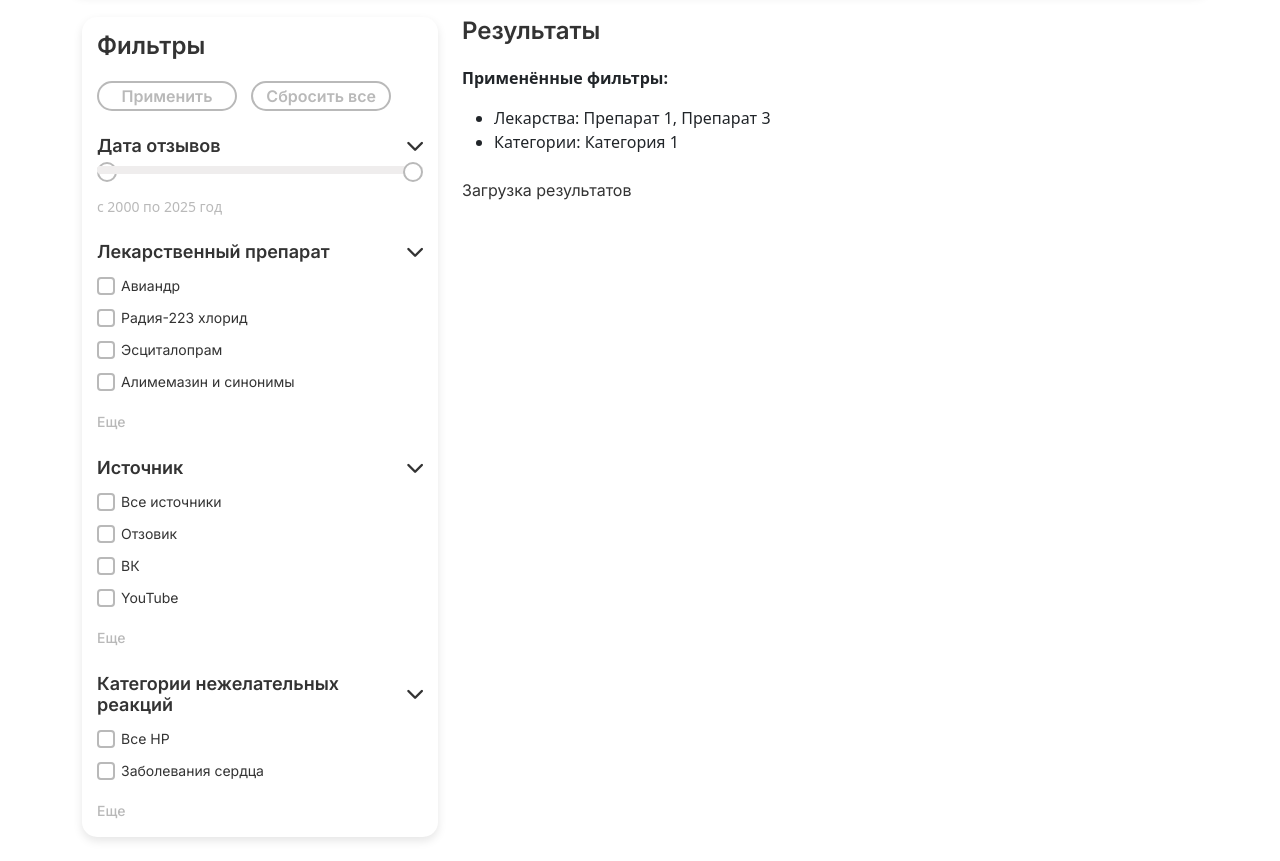
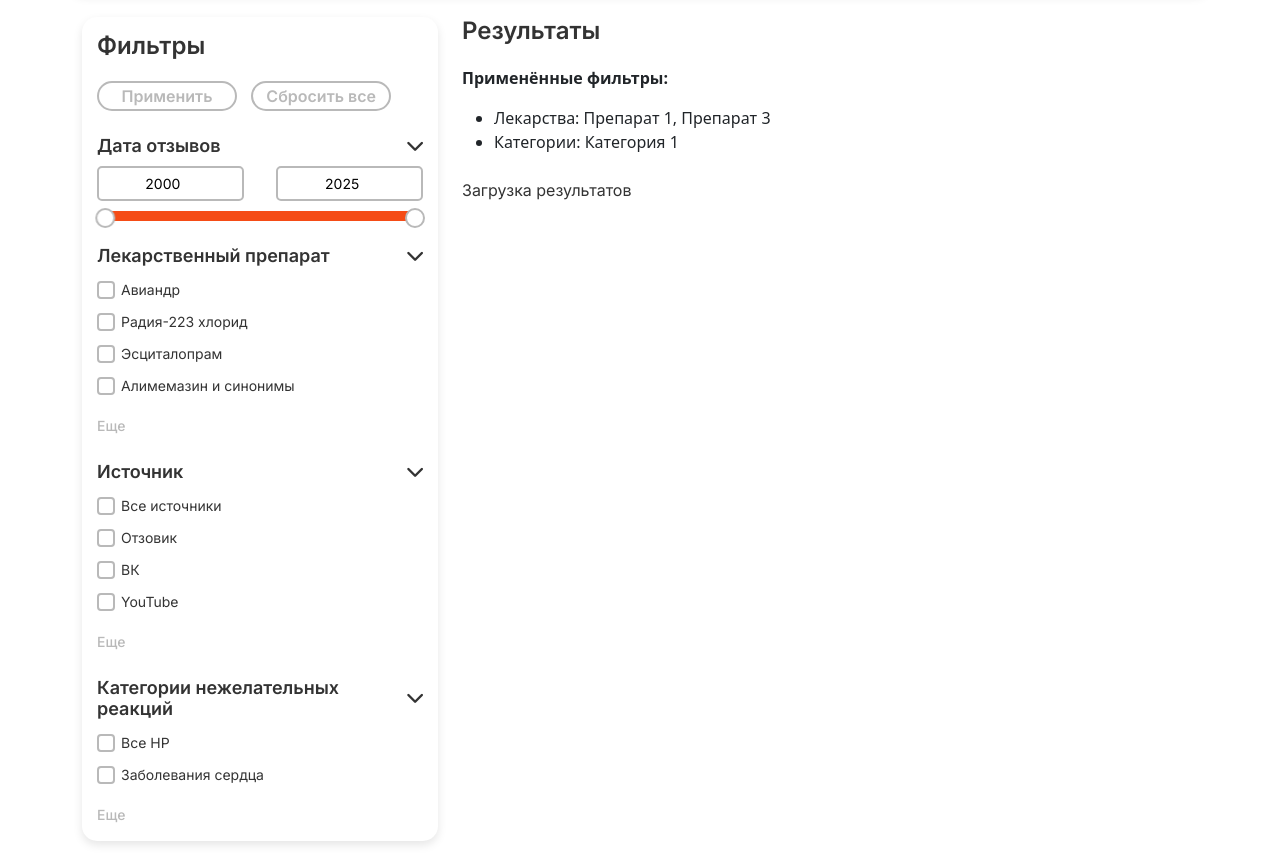
Before and after one commit to ksumarshmallow/MEDBIOTECH, a plain HTML site: page index.html in a window 1280 px wide. Shown: the part 83-944 px from the top of the page. Drawn offline with nearby package versions, Linux system fonts and the light colour scheme.

Commit message:
dates added

```diff
--- a/index.html
+++ b/index.html
@@ -7,6 +7,10 @@
     <link href="https://cdn.jsdelivr.net/npm/bootstrap@5.3.2/dist/css/bootstrap.min.css" rel="stylesheet">
     <link href="https://fonts.googleapis.com/css2?family=Inter:wght@100;200;300;400;500;600&display=swap" rel="stylesheet">
     <link rel="stylesheet" href="https://cdnjs.cloudflare.com/ajax/libs/font-awesome/6.0.0-beta3/css/all.min.css">
+    <!-- <link href="https://cdn.jsdelivr.net/npm/@coreui/coreui-pro@5.10.0/dist/css/coreui.min.css" rel="stylesheet"> -->
+    <!-- <script src="https://cdn.jsdelivr.net/npm/@coreui/coreui-pro@5.10.0/dist/js/coreui.bundle.min.js"></script> -->
+    <link rel="stylesheet" href="https://cdnjs.cloudflare.com/ajax/libs/noUiSlider/15.7.0/nouislider.min.css">
+    <script src="https://cdnjs.cloudflare.com/ajax/libs/noUiSlider/15.7.0/nouislider.min.js"></script>
     <link rel="stylesheet" href="style.css">
 </head>
 
@@ -29,19 +33,19 @@
                     <button type="reset" class="btn btn-custom" id="reset-button">Сбросить все</button>
 
                     <!-- Date filter -->
-                    <!-- Фильтр дат -->
                     <h3 class="mt-4 d-flex justify-content-between align-items-center">
                         Дата отзывов
                         <span class="toggle-arrow"><i class="fas fa-chevron-down"></i></span>
                     </h3>
                     <div class="date-filter">
-                        <div class="range-container">
-                            <input type="range" class="form-range" id="range-min" min="2000" max="2025" value="2000">
-                            <input type="range" class="form-range" id="range-max" min="2000" max="2025" value="2025">
+                        <div class="input-container">
+                            <input type="number" id="input-min" class="date-input" min="2000" max="2025" value="2000">
+                            <input type="number" id="input-max" class="date-input" min="2000" max="2025" value="2025">
                         </div>
-                        <p class="selected-range">С 2000 по 2025 год</p>
+                        <div id="range-slider"></div>
                     </div>
 
+                    <!-- Drugs -->
                     <h3 class="mt-4 d-flex justify-content-between align-items-center">
                         Лекарственный препарат
                         <span class="toggle-arrow"><i class="fas fa-chevron-down"></i></span>
--- a/script.js
+++ b/script.js
@@ -41,58 +41,46 @@ document.addEventListener('DOMContentLoaded', function () {
         }
     });
 });
+document.addEventListener('DOMContentLoaded', function () {
+    const rangeSlider = document.getElementById('range-slider');
+    const inputMin = document.getElementById('input-min');
+    const inputMax = document.getElementById('input-max');
 
+    // Инициализация noUiSlider
+    noUiSlider.create(rangeSlider, {
+        start: [2000, 2025], // Начальные значения
+        connect: true, // Оранжевая полоса между ползунками
+        range: {
+            'min': 2000,
+            'max': 2025
+        },
+        step: 1 // Шаг
+    });
 
-document.addEventListener('DOMContentLoaded', function () {
-    // Логика для скрытия/показа фильтра дат
-    const toggleArrowDate = document.querySelector('.date-filter .toggle-arrow');
-    const dateFilter = document.querySelector('.date-filter');
+    // Обновление текстовых полей при изменении ползунков
+    rangeSlider.noUiSlider.on('update', (values) => {
+        inputMin.value = Math.round(values[0]);
+        inputMax.value = Math.round(values[1]);
+    });
 
-    if (toggleArrowDate && dateFilter) {
-        toggleArrowDate.addEventListener('click', () => {
-            const icon = toggleArrowDate.querySelector('i');
+    // Обновление ползунков при изменении текстовых полей
+    inputMin.addEventListener('input', () => {
+        const min = parseInt(inputMin.value);
+        const max = parseInt(inputMax.value);
 
-            if (dateFilter.style.display === 'none') {
-                dateFilter.style.display = 'block';
-                icon.classList.remove('fa-chevron-down');
-                icon.classList.add('fa-chevron-up');
-            } else {
-                dateFilter.style.display = 'none';
-                icon.classList.remove('fa-chevron-up');
-                icon.classList.add('fa-chevron-down');
-            }
-        });
-    }
+        if (min > max) {
+            inputMin.value = max; // Корректируем, если min > max
+        }
+        rangeSlider.noUiSlider.set([min, null]);
+    });
 
-    // Логика для выбора диапазона дат
-    const rangeMin = document.getElementById('range-min');
-    const rangeMax = document.getElementById('range-max');
-    const selectedRange = document.querySelector('.selected-range');
+    inputMax.addEventListener('input', () => {
+        const min = parseInt(inputMin.value);
+        const max = parseInt(inputMax.value);
 
-    if (rangeMin && rangeMax && selectedRange) {
-        // Функция для обновления текста диапазона
-        const updateRangeText = () => {
-            const min = rangeMin.value;
-            const max = rangeMax.value;
-            selectedRange.textContent = `с ${min} по ${max} год`;
-        };
-
-        // Обработчики событий для ползунков
-        rangeMin.addEventListener('input', () => {
-            if (parseInt(rangeMin.value) > parseInt(rangeMax.value)) {
-                rangeMin.value = rangeMax.value;
-            }
-            updateRangeText();
-        });
-
-        rangeMax.addEventListener('input', () => {
-            if (parseInt(rangeMax.value) < parseInt(rangeMin.value)) {
-                rangeMax.value = rangeMin.value;
-            }
-            updateRangeText();
-        });
-
-        // Инициализация текста диапазона
-        updateRangeText();
-    }
+        if (max < min) {
+            inputMax.value = min; // Корректируем, если max < min
+        }
+        rangeSlider.noUiSlider.set([null, max]);
+    });
 });
--- a/style.css
+++ b/style.css
@@ -56,12 +56,6 @@ button.btn-custom:hover {
 
 button.btn-custom:focus {
     outline: none;
-}
-
-/* Ползунок */
-input[type="range"] {
-    accent-color: #F54C16;
-    width: 100%;
 }
 
 /* Чекбоксы */
@@ -148,74 +142,74 @@ h3 {
 
 /* -------------------------------------------- */
 /* ФИЛЬТР ДАТ */
-/* -------------------------------------------- */
+/* --------------------------------------------
+/* Стили для noUiSlider */
+.noUi-target {
+    height: 10px; /* Высота трека */
+    width: 95%;
+    margin: 0 auto;
+    background: #EFEDED; /* Серый фон для трека */
+    border-radius: 5px; /* Скругление углов */
+    border: none; /* Убираем границу */
+    box-shadow: none; /* Убираем тень */
+}
+
+.noUi-connect {
+    background: #F54C16; /* Оранжевый цвет для активного диапазона */
+    height: 10px; /* Высота активного диапазона */
+    border-radius: 5px; /* Скругление углов */
+}
+
+/* Скрываем стандартные кружки */
+.noUi-handle {
+    width: 0; /* Убираем ширину */
+    height: 0; /* Убираем высоту */
+    background: transparent; /* Прозрачный фон */
+    border: none; /* Убираем границу */
+    box-shadow: none; /* Убираем тень */
+}
+
+/* Создаём свои кружки */
+.noUi-handle::before {
+    content: '';
+    position: absolute;
+    width: 20px; /* Размер кружка */
+    height: 20px; /* Размер кружка */
+    background: white;
+    border: 2px solid #B9B9B9;
+    border-radius: 70%;
+    top: 45%;
+    left: 50%;
+    transform: translate(-50%, -50%); /* Центрирование */
+    cursor: pointer; /* Курсор-указатель */
+}
+
+.noUi-handle::after {
+    display: none; /* Скрываем второй псевдоэлемент (если не нужен) */
+}
+
+.noUi-handle:active::before {
+    border-color: #F54C16; /* Оранжевый бордюр при активном состоянии */
+}
 
 /* Стили для фильтра дат */
 .date-filter {
     margin-top: 10px;
 }
 
-.range-container {
-    position: relative;
-    height: 20px;
+.input-container {
+    display: flex;
+    justify-content: space-between;
+    margin-bottom: 10px;
 }
 
-input[type="range"] {
-    -webkit-appearance: none;
-    appearance: none;
-    width: 100%;
-    height: 8px;
-    background: #EFEDED;
+.date-input {
+    width: 45%;
+    padding: 5px;
+    font-family: 'Inter', sans-serif;
+    font-weight: 400;
+    border: 2px solid #B9B9B9;
     border-radius: 5px;
-    outline: none;
-    position: absolute;
-    top: 0;
-    left: 0;
+    font-size: 14px;
+    text-align: center;
 }
-
-/* Стили для ползунков (кружков) */
-input[type="range"]::-webkit-slider-thumb {
-    -webkit-appearance: none;
-    appearance: none;
-    width: 20px;
-    height: 20px;
-    background: white;
-    border: 2px solid #B9B9B9;
-    border-radius: 50%;
-    cursor: pointer;
-}
-
-input[type="range"]::-moz-range-thumb {
-    width: 20px;
-    height: 20px;
-    background: white;
-    border: 2px solid #B9B9B9;
-    border-radius: 50%;
-    cursor: pointer;
-}
-
-/* Оранжевый цвет для выбранного диапазона */
-input[type="range"]::-webkit-slider-runnable-track {
-    background: #EFEDED;
-}
-
-input[type="range"]::-moz-range-track {
-    background: #EFEDED;
-}
-
-input[type="range"]:focus {
-    outline: none;
-}
-
-/* Оранжевый цвет для выбранного диапазона */
-input[type="range"]::-webkit-slider-thumb:active,
-input[type="range"]::-moz-range-thumb:active {
-    border-color: #F54C16;
-}
-
-/* Отображение выбранного диапазона */
-.selected-range {
-    margin-top: 10px;
-    font-size: 14px;
-    color: #B9B9B9;
-}
```
